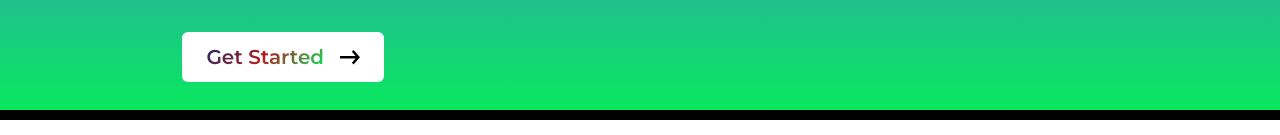
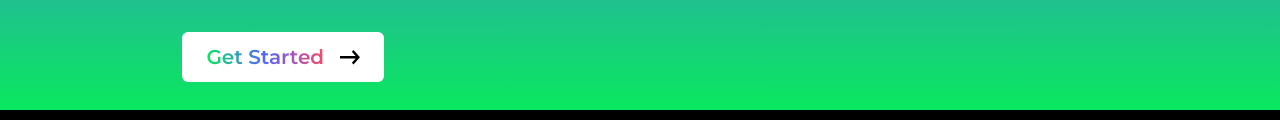
Before and after one commit to aditya1rawat/onpointsite2.0, a Next.js app: page / in a window 1280 px wide. Shown: the part 616-751 px from the top of the page. Built offline with nearby package versions, Linux system fonts and the light colour scheme.

Commit message:
more gradient backgrounds

```diff
--- a/components/Landing/Features/CategoriesWritersCommunity/CategoriesWritersCommunity.js
+++ b/components/Landing/Features/CategoriesWritersCommunity/CategoriesWritersCommunity.js
@@ -7,7 +7,7 @@ export default function CategoriesWriters() {
 	return (
 		<Box
 			background={
-				'linear-gradient(90deg, rgba(131,58,180,.8) 0%, rgba(253,29,29,.8) 50%, rgba(255,136,9,.8) 100%)'
+				'linear-gradient(135deg, rgb(131,58,180), rgb(253,29,29), rgb(255,136,9))'
 			}
 		>
 			<Box justifyContent={'center'} mx='auto' width={'80%'}>
--- a/components/Landing/Hero.js
+++ b/components/Landing/Hero.js
@@ -78,15 +78,14 @@ export default function Hero() {
 						mt='4'
 						rightIcon={<GetStartedArrowIcon />}
 						transition='all .3s cubic-bezier(.645,.045,.355,1)'
-						background='#FFFFFF'
-						color='linear-gradient(135deg, #00F260 0%, #1a2a6c 0.01%, #b21f1f 49.89%, #09E85E 100%)'
+						background='#FFF'
 						fontSize='14px'
 						px='24px'
 						height='50px'
 						sx={{
 							p: {
 								backgroundImage:
-									'linear-gradient(135deg, #00F260 0%, #1a2a6c 0.01%, #b21f1f 49.89%, #09E85E 100%)'
+									'linear-gradient(270deg, #FC466B , #5465FF, #09E85E)'
 							},
 							span: {
 								color: '#9121C2'
```
